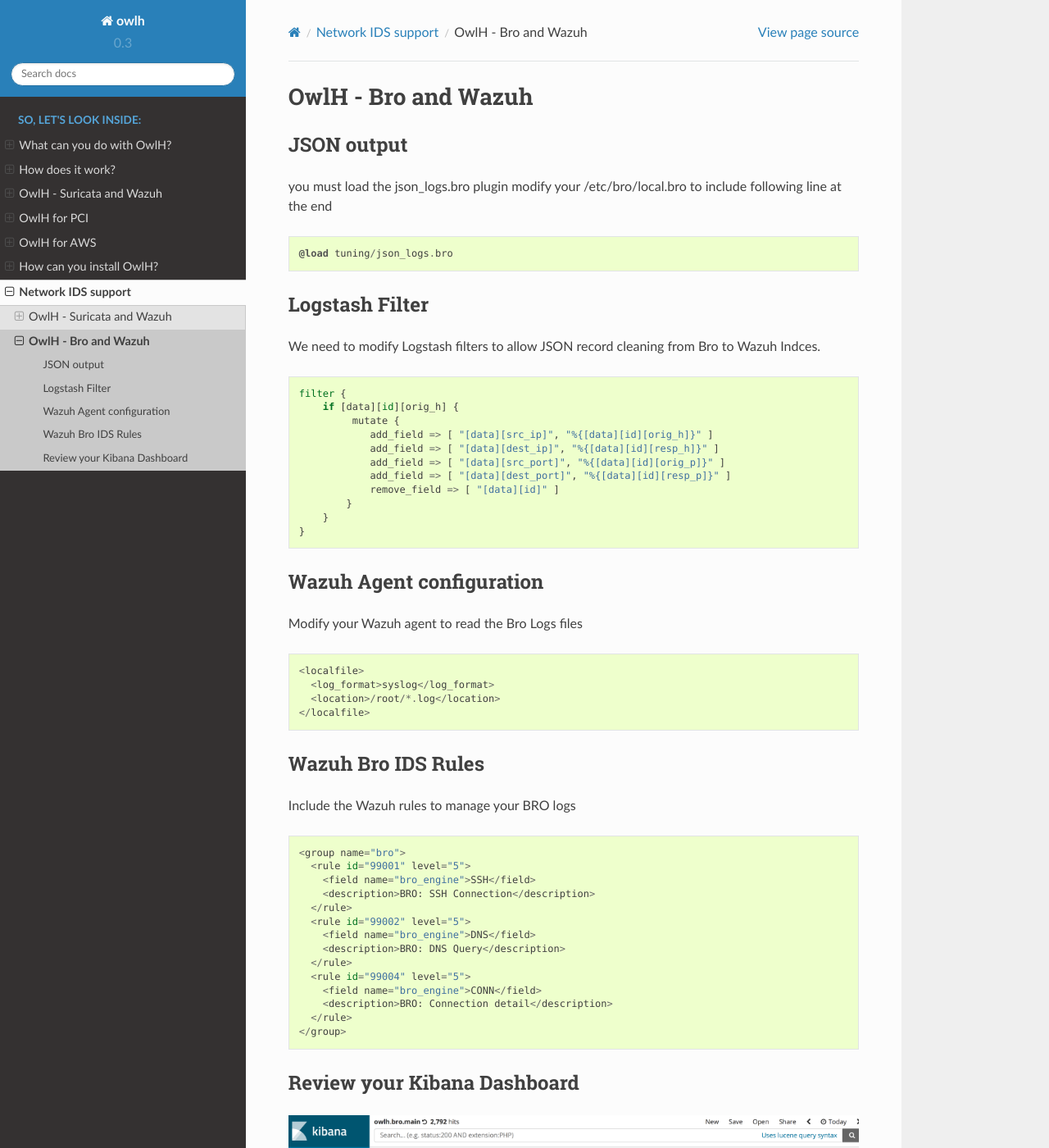
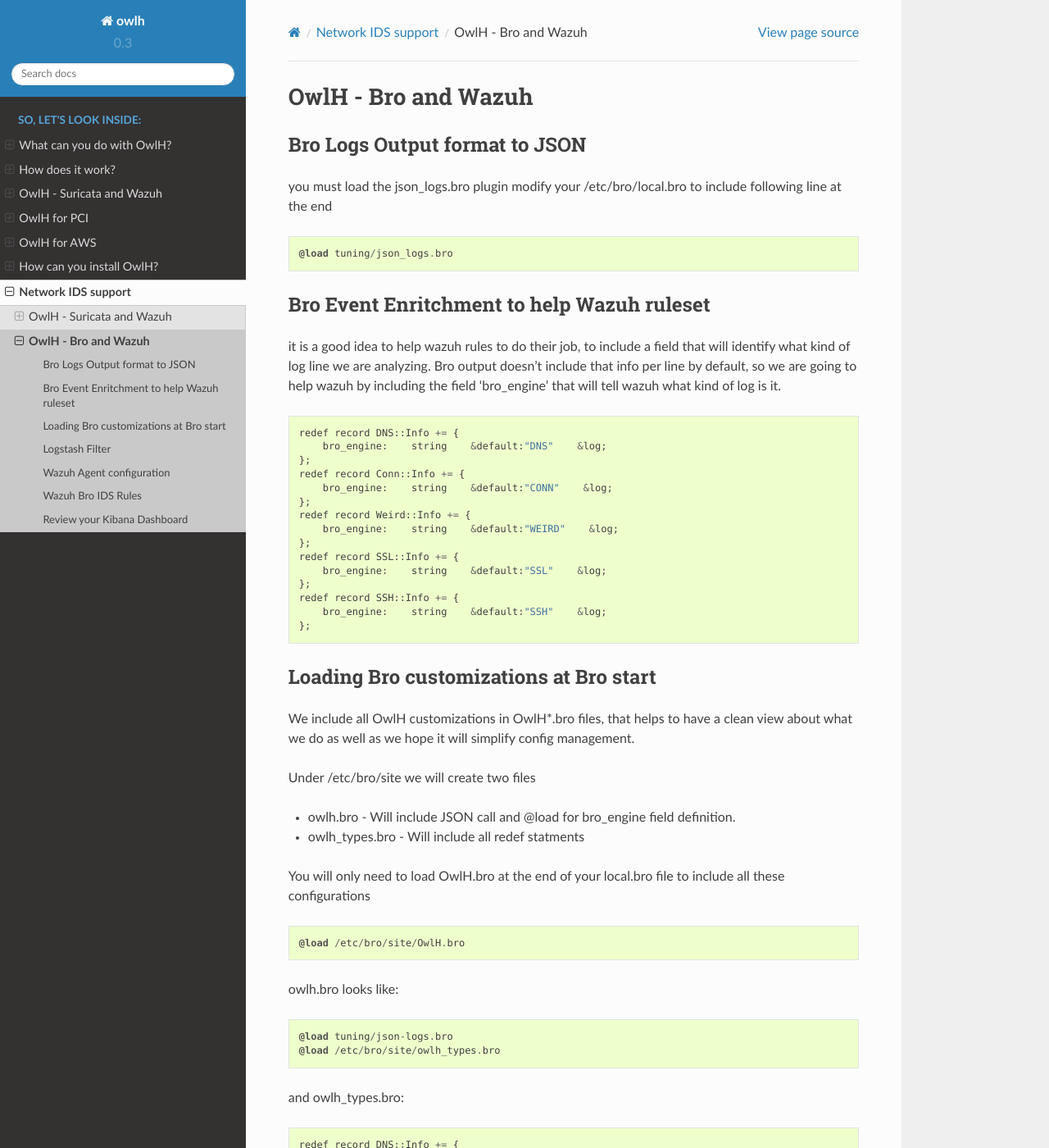
Before and after one commit to austinsonger/documentation, a Sphinx documentation site: the page built from source/main/OwlHBro.rst, in a window 1280 px wide and 1400 px high. Shown: the whole window at 82% size. Built offline with Sphinx 7.4.7 and the Read the Docs theme 2.0.0, drawn with Linux system fonts in a browser that asks for light colours; some of the changed text lies outside the part shown.

Commit message:
-- Bro Integration  --

```diff
--- a/source/main/OwlHBro.rst
+++ b/source/main/OwlHBro.rst
@@ -1,8 +1,8 @@
 OwlH - Bro and Wazuh
 ====================
 
-JSON output
------------
+Bro Logs Output format to JSON
+------------------------------
 
 you must load the json_logs.bro plugin
 modify your /etc/bro/local.bro to include following line at the end
@@ -10,6 +10,74 @@
 ::
 
     @load tuning/json_logs.bro
+
+Bro Event Enritchment to help Wazuh ruleset
+-------------------------------------------
+
+it is a good idea to help wazuh rules to do their job, to include a field that will identify what kind of log line we are analyzing. Bro output doesn't include that info per line by default, so we are going to help wazuh by including the field 'bro_engine' that will tell wazuh what kind of log is it.
+
+::
+
+    redef record DNS::Info += {
+        bro_engine:    string    &default:"DNS"    &log;
+    };
+    redef record Conn::Info += {
+        bro_engine:    string    &default:"CONN"    &log;
+    };
+    redef record Weird::Info += {
+        bro_engine:    string    &default:"WEIRD"    &log;
+    };
+    redef record SSL::Info += {
+        bro_engine:    string    &default:"SSL"    &log;
+    };
+    redef record SSH::Info += {
+        bro_engine:    string    &default:"SSH"    &log;
+    };
+
+Loading Bro customizations at Bro start
+---------------------------------------
+
+We include all OwlH customizations in OwlH*.bro files, that helps to have a clean view about what we do as well as we hope it will simplify config management.
+
+Under /etc/bro/site we will create two files
+
+* owlh.bro - Will include JSON call and @load for bro_engine field definition.
+* owlh_types.bro - Will include all redef statments
+
+You will only need to load OwlH.bro at the end of your local.bro file to include all these configurations
+
+::
+
+    @load /etc/bro/site/OwlH.bro
+
+owlh.bro looks like:
+
+::
+
+    @load tuning/json-logs.bro
+    @load /etc/bro/site/owlh_types.bro
+
+and owlh_types.bro:
+
+::
+
+    redef record DNS::Info += {
+        bro_engine:    string    &default:"DNS"    &log;
+    };
+    redef record Conn::Info += {
+        bro_engine:    string    &default:"CONN"    &log;
+    };
+    redef record Weird::Info += {
+        bro_engine:    string    &default:"WEIRD"    &log;
+    };
+    redef record SSL::Info += {
+        bro_engine:    string    &default:"SSL"    &log;
+    };
+    redef record SSH::Info += {
+        bro_engine:    string    &default:"SSH"    &log;
+    };
+
+
 
 Logstash Filter
 ---------------
@@ -69,4 +137,6 @@
 Review your Kibana Dashboard
 ----------------------------
 
+You will need to refresh your Wazuh-alerts indeces to include the new Bro fields. from your kibana console, go to Management -> index -> select right wazuh-alerts index -> click top-right refresh icon to refresh
+
 .. image:: /img/kibanabro.png
```
Also changed, not shown: 9 other files.
